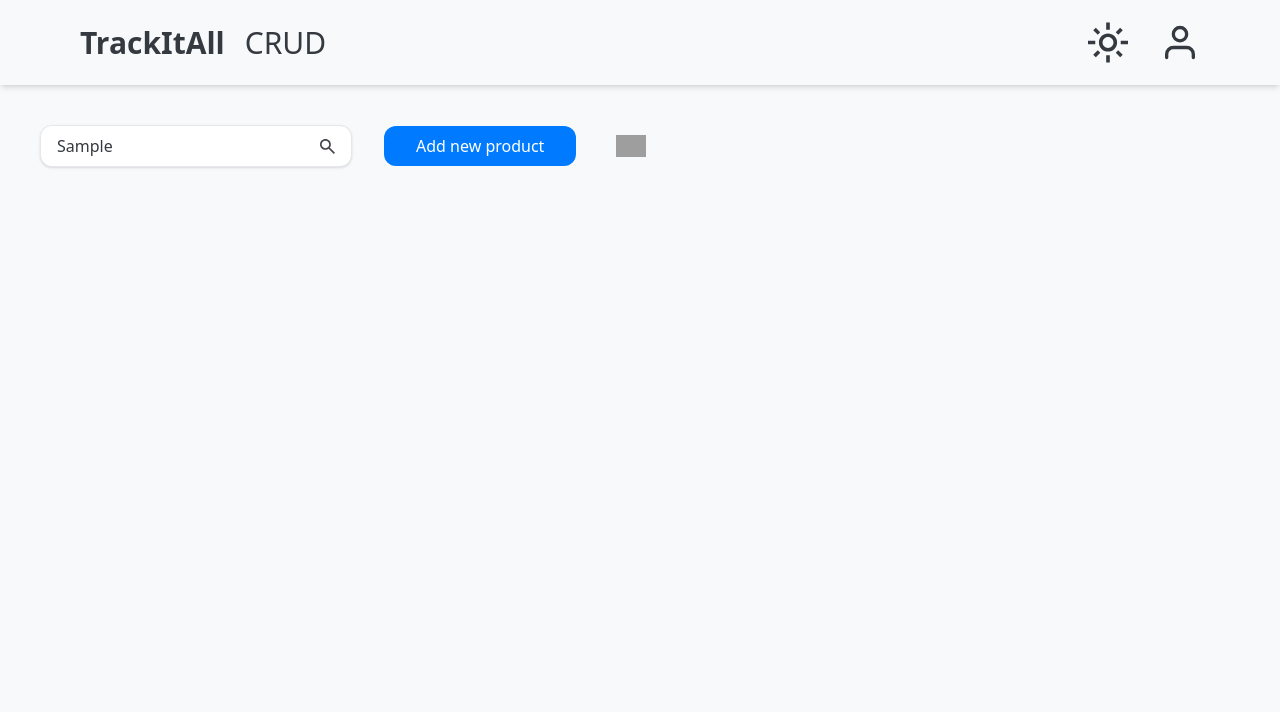
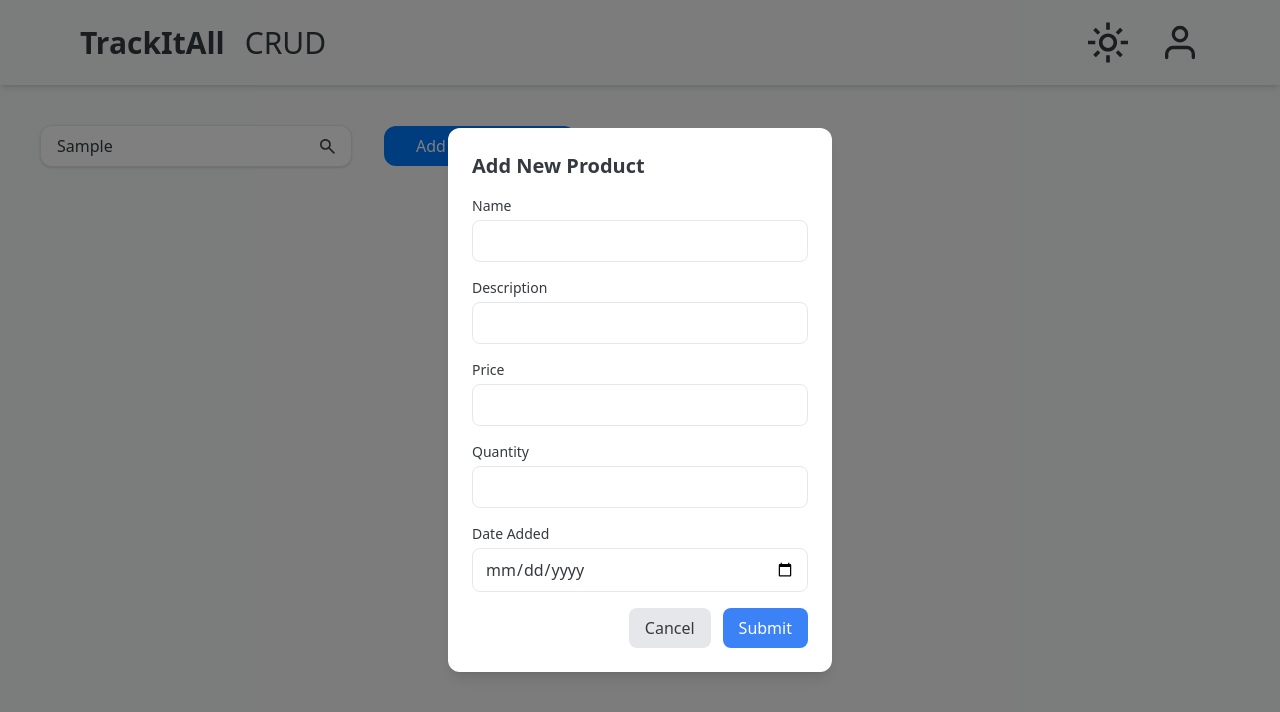
Before and after one commit to IEMDomain04/TrackItAll, a Next.js app: page / in a window 1280 px wide. Both pictures are taken after typing "Sample" into the empty fields and a click on the button "Add new product". Shown: the top 712 px of the page. Built offline with nearby package versions, Linux system fonts and the light colour scheme; grey boxes are pictures that could not be loaded.

Commit message:
Added Dialogue Box: Inputs

```diff
--- a/src/app/page.tsx
+++ b/src/app/page.tsx
@@ -1,10 +1,22 @@
+"use client"
+import React, { useState } from 'react';
 import TopNav from "./Section/TopNav";
 import Searchbar from "@/components/crud/Searchbar";
 import Addbutton from "@/components/crud/Addbutton";
-import Removebutton from "@/components/crud/Removebutton"
+import Removebutton from "@/components/crud/Removebutton";
 import InputForm from "@/components/validation/InputForm";
 
 export default function Home() {
+  const [showInputForm, setShowInputForm] = useState(false);
+
+  const handleAddButtonClick = () => {
+    setShowInputForm(true);
+  };
+
+  const closeInputForm = () => {
+    setShowInputForm(false);
+  }
+
   return (
     <main>
       <section>
@@ -12,9 +24,11 @@ export default function Home() {
 
         <section className="flex space-x-8 items-center pt-10 pl-10">
           <Searchbar />
-          <Addbutton />
+          <Addbutton showInput={handleAddButtonClick} />
           <Removebutton />
         </section>
+
+        {showInputForm && <InputForm closeInput={closeInputForm} />}
 
       </section>
     </main>
--- a/src/components/crud/Addbutton.tsx
+++ b/src/components/crud/Addbutton.tsx
@@ -1,11 +1,21 @@
-import React from 'react'
+import React from 'react';
 
-const Addbutton = () => {
+interface AddbuttonProps {
+  showInput: () => void; // Function with no parameters and no return value
+}
+
+const Addbutton: React.FC<AddbuttonProps> = ({ showInput }) => {
   return (
     <div>
-      <button className='px-8 py-2 rounded-xl bg-AddColor text-white hover:bg-blue-600 active:bg-blue-800' type="button">Add new product</button>
+      <button
+        className="px-8 py-2 rounded-xl bg-AddColor text-white hover:bg-blue-600 active:bg-blue-800"
+        type="button"
+        onClick={showInput}
+      >
+        Add new product
+      </button>
     </div>
-  )
-}
+  );
+};
 
-export default Addbutton
+export default Addbutton;
--- a/src/components/validation/InputForm.tsx
+++ b/src/components/validation/InputForm.tsx
@@ -1,11 +1,114 @@
-import React from 'react'
+"use client";
+import React, { useState } from 'react';
 
-const InputForm = () => {
-  return (
-    <div>
-      <input type="text" />
-    </div>
-  )
+interface InputFormProps {
+  closeInput: () => void;
 }
 
-export default InputForm
+const InputForm: React.FC<InputFormProps> = ({ closeInput }) => {
+  const [formData, setFormData] = useState({
+    name: '',
+    description: '',
+    price: '',
+    quantity: '',
+    dateAdded: '',
+  });
+
+  // Handle input change
+  const handleChange = (e: { target: { name: any; value: any; }; }) => {
+    const { name, value } = e.target;
+    setFormData((prevData) => ({
+      ...prevData,
+      [name]: value,
+    }));
+  };
+
+  return (
+    <div className="fixed inset-0 flex items-center justify-center bg-black bg-opacity-50">
+      <div className="bg-white p-6 rounded-xl shadow-lg w-96">
+        <h2 className="text-xl font-bold mb-4">Add New Product</h2>
+        <form>
+          <div className="mb-4">
+            <label htmlFor="name" className="block text-sm font-medium mb-1">Name</label>
+            <input
+              type="text"
+              id="name"
+              name="name"
+              value={formData.name}
+              onChange={handleChange}
+              className="w-full border rounded-lg px-3 py-2"
+              required
+            />
+          </div>
+
+          <div className="mb-4">
+            <label htmlFor="description" className="block text-sm font-medium mb-1">Description</label>
+            <input
+              type="text"
+              id="description"
+              name="description"
+              value={formData.description}
+              onChange={handleChange}
+              className="w-full border rounded-lg px-3 py-2"
+            />
+          </div>
+
+          <div className="mb-4">
+            <label htmlFor="price" className="block text-sm font-medium mb-1">Price</label>
+            <input
+              type="number"
+              id="price"
+              name="price"
+              value={formData.price}
+              onChange={handleChange}
+              className="w-full border rounded-lg px-3 py-2"
+              required
+            />
+          </div>
+
+          <div className="mb-4">
+            <label htmlFor="quantity" className="block text-sm font-medium mb-1">Quantity</label>
+            <input
+              type="number"
+              id="quantity"
+              name="quantity"
+              value={formData.quantity}
+              onChange={handleChange}
+              className="w-full border rounded-lg px-3 py-2"
+            />
+          </div>
+
+          <div className="mb-4">
+            <label htmlFor="dateAdded" className="block text-sm font-medium mb-1">Date Added</label>
+            <input
+              type="date"
+              id="dateAdded"
+              name="dateAdded"
+              value={formData.dateAdded}
+              onChange={handleChange}
+              className="w-full border rounded-lg px-3 py-2"
+            />
+          </div>
+
+          <div className="flex justify-end space-x-3">
+            <button
+              type="button"
+              className="px-4 py-2 bg-gray-200 rounded-lg hover:bg-gray-300"
+              onClick={closeInput}
+            >
+              Cancel
+            </button>
+            <button
+              type="submit"
+              className="px-4 py-2 bg-blue-500 text-white rounded-lg hover:bg-blue-600"
+            >
+              Submit
+            </button>
+          </div>
+        </form>
+      </div>
+    </div>
+  );
+};
+
+export default InputForm;
--- a/src/database/firebaseConfig.ts
+++ b/src/database/firebaseConfig.ts
@@ -9,11 +9,17 @@ import { getFirestore } from "firebase/firestore";
 // Your web app's Firebase configuration
 // For Firebase JS SDK v7.20.0 and later, measurementId is optional
 const firebaseConfig = {
-
-};
+    apiKey: "AIzaSyA2LAe1u5H7yPBnq5Z_XrwN6tE324N1p4o",
+    authDomain: "trackitall-fadd6.firebaseapp.com",
+    projectId: "trackitall-fadd6",
+    storageBucket: "trackitall-fadd6.firebasestorage.app",
+    messagingSenderId: "757333481047",
+    appId: "1:757333481047:web:e981eb3e41702fab3db512",
+    measurementId: "G-H5VB34GXCH"
+  };
 
 // Initialize Firebase
-const app = initializeApp(firebaseConfig);
-const analytics = getAnalytics(app);
-const auth = getAuth(app);
-const db = getFirestore(app);
+export const app = initializeApp(firebaseConfig);
+export const analytics = getAnalytics(app);
+export const auth = getAuth(app);
+export const db = getFirestore(app);
```
